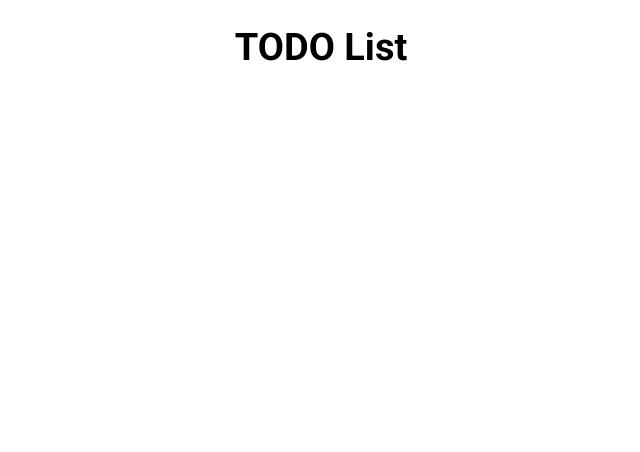
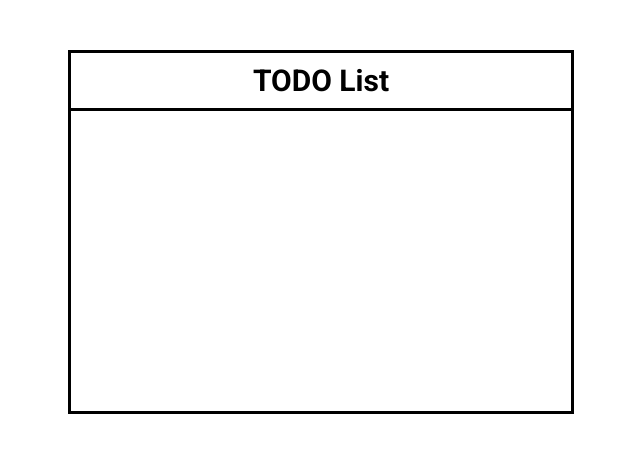
Before and after one commit to Learde/todo-react, a React app: page / in a window 1280 px wide. Shown: the top 452 px of the page, without its empty margins (319-959 px from the left). Built offline with nearby package versions, Linux system fonts and the light colour scheme.

Commit message:
Add default pattern for App and Task components

```diff
--- a/src/App.js
+++ b/src/App.js
@@ -1,11 +1,34 @@
 import './App.scss';
+import React from 'react';
+import Task from './components/Task/Task';
 
-function App() {
-  return (
-    <div className="App">
-      <h1 className="App__heading">TODO List</h1>
-    </div>
-  );
+
+class App extends React.Component {
+  constructor() {
+    super();
+    this.state = {
+      data: [
+        {id:1, done: false, text: 'Погладить кота'},
+        {id:2, done: false, text: 'Сделать себе чай'},
+        {id:3, done: false, text: 'Сходить в душ'},
+        {id:4, done: false, text: 'Не забыть поспать'}
+      ]
+    }
+  }
+
+  render() {
+    return (
+      <div className="App">
+        <h1 className="App__heading">TODO List</h1>
+        <Task
+          className="App__task"
+          done={this.state.data[0].done}
+          text={this.state.data[0].text}
+          id={this.state.data[0].id}
+          />
+      </div>
+    );
+  };
 }
 
 export default App;
--- a/src/App.scss
+++ b/src/App.scss
@@ -1,6 +1,15 @@
 .App {
+  font-family: 'Roboto', sans-serif;
+  font-weight: 700;
+  border: 3px solid #000;
+  max-width: 50rem;
+  margin: 0 auto;
+  margin-top: 5rem;
   &__heading {
     text-align: center;
-    font-size: 3.8rem;
+    font-size: 3rem;
+    border-bottom: 3px solid #000;
+    margin-bottom: 30rem;
+    padding: 1.25rem 0;
   }
 }
--- /dev/null
+++ b/src/components/Task/Task.js
@@ -0,0 +1,16 @@
+import './Task.scss';
+import React from 'react';
+
+const Task = (props) => {
+	let classList = 'Task ' + props.className;
+	if (props.done) {
+
+	}
+	return (
+		<div className={classList}>
+
+		</div>
+	);
+}
+
+export default Task;
--- a/src/index.js
+++ b/src/index.js
@@ -1,5 +1,6 @@
 import React from 'react';
 import ReactDOM from 'react-dom';
+import './reset.scss';
 import './index.scss';
 import App from './App';
 import reportWebVitals from './reportWebVitals';
--- a/src/index.scss
+++ b/src/index.scss
@@ -4,5 +4,4 @@
 
 body {
   margin: 0;
-  font-family: 'Roboto', sans-serif;
 }
--- /dev/null
+++ b/src/reset.scss
@@ -0,0 +1,48 @@
+/* http://meyerweb.com/eric/tools/css/reset/
+   v2.0 | 20110126
+   License: none (public domain)
+*/
+
+html, body, div, span, applet, object, iframe,
+h1, h2, h3, h4, h5, h6, p, blockquote, pre,
+a, abbr, acronym, address, big, cite, code,
+del, dfn, em, img, ins, kbd, q, s, samp,
+small, strike, strong, sub, sup, tt, var,
+b, u, i, center,
+dl, dt, dd, ol, ul, li,
+fieldset, form, label, legend,
+table, caption, tbody, tfoot, thead, tr, th, td,
+article, aside, canvas, details, embed,
+figure, figcaption, footer, header, hgroup,
+menu, nav, output, ruby, section, summary,
+time, mark, audio, video {
+	margin: 0;
+	padding: 0;
+	border: 0;
+	font-size: 100%;
+	font: inherit;
+	vertical-align: baseline;
+}
+/* HTML5 display-role reset for older browsers */
+article, aside, details, figcaption, figure,
+footer, header, hgroup, menu, nav, section {
+	display: block;
+}
+body {
+	line-height: 1;
+}
+ol, ul {
+	list-style: none;
+}
+blockquote, q {
+	quotes: none;
+}
+blockquote:before, blockquote:after,
+q:before, q:after {
+	content: '';
+	content: none;
+}
+table {
+	border-collapse: collapse;
+	border-spacing: 0;
+}
```
Also changed, not shown: src/components/Task/Task.scss (added), 1 other file (tests, documents, lock files or other folders).
